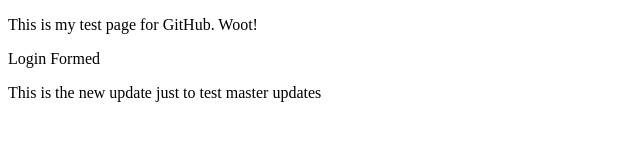
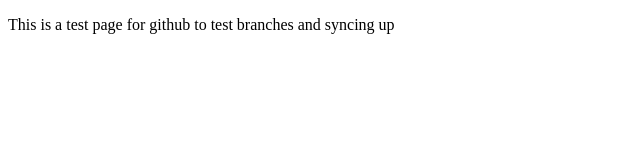
Before and after one commit to mawkleonite/New-Test-Repository, a plain HTML site: page index.html in a window 1280 px wide. Shown: the whole page, without its empty margins (0-640 px from the left). Drawn offline with nearby package versions, Linux system fonts and the light colour scheme.

Commit message:
Test Initial Upload

```diff
--- a/index.html
+++ b/index.html
@@ -25,9 +25,7 @@
   </head>
 
   <body>
-      <p>This is my test page for GitHub. Woot!</p>
-      <p>Login Formed</p>
-      <p>This is the new update just to test master updates</p>
+<p>This is a test page for github to test branches and syncing up</p>
   <script src="footerscripts.js"></script>
   </body>
 </html>
```
